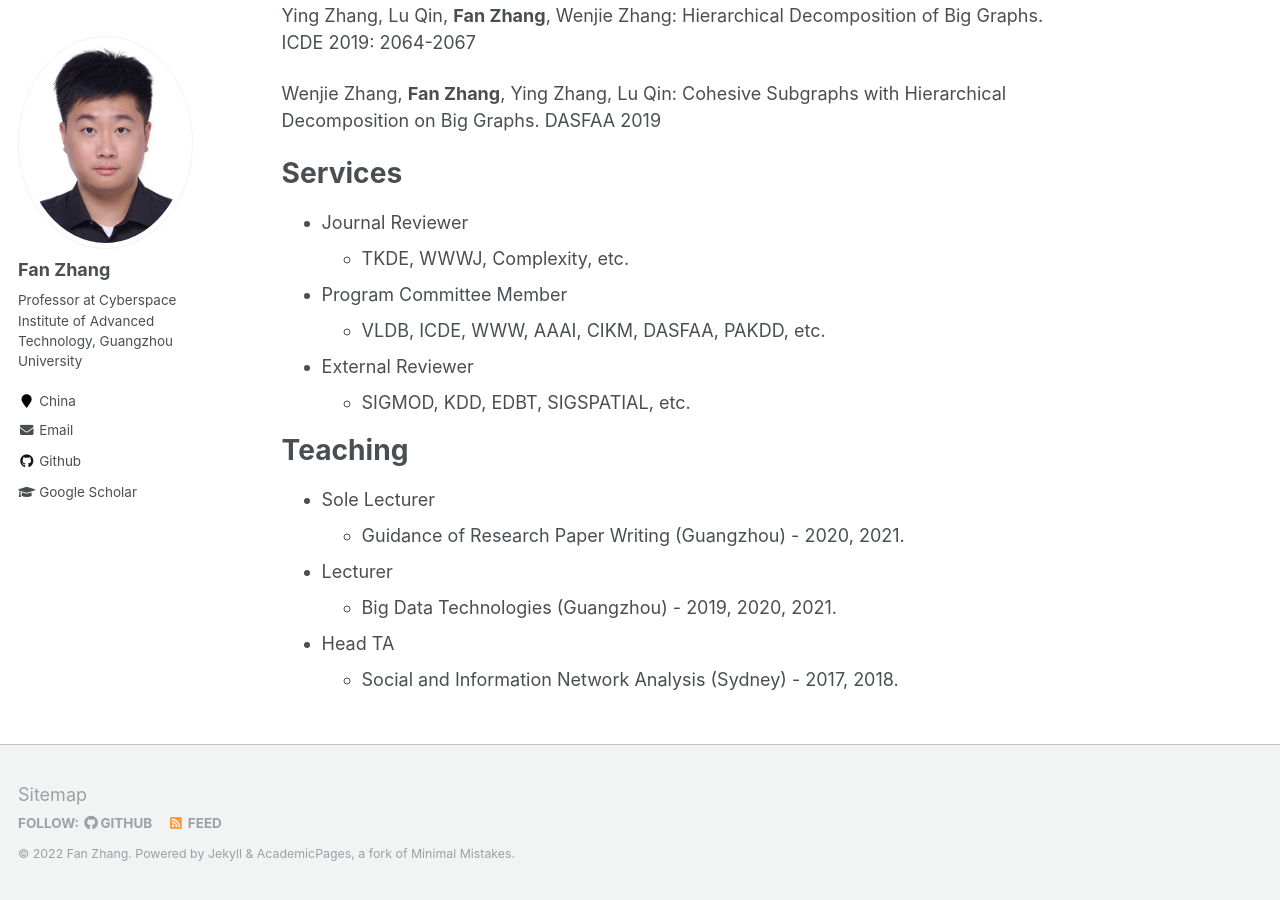
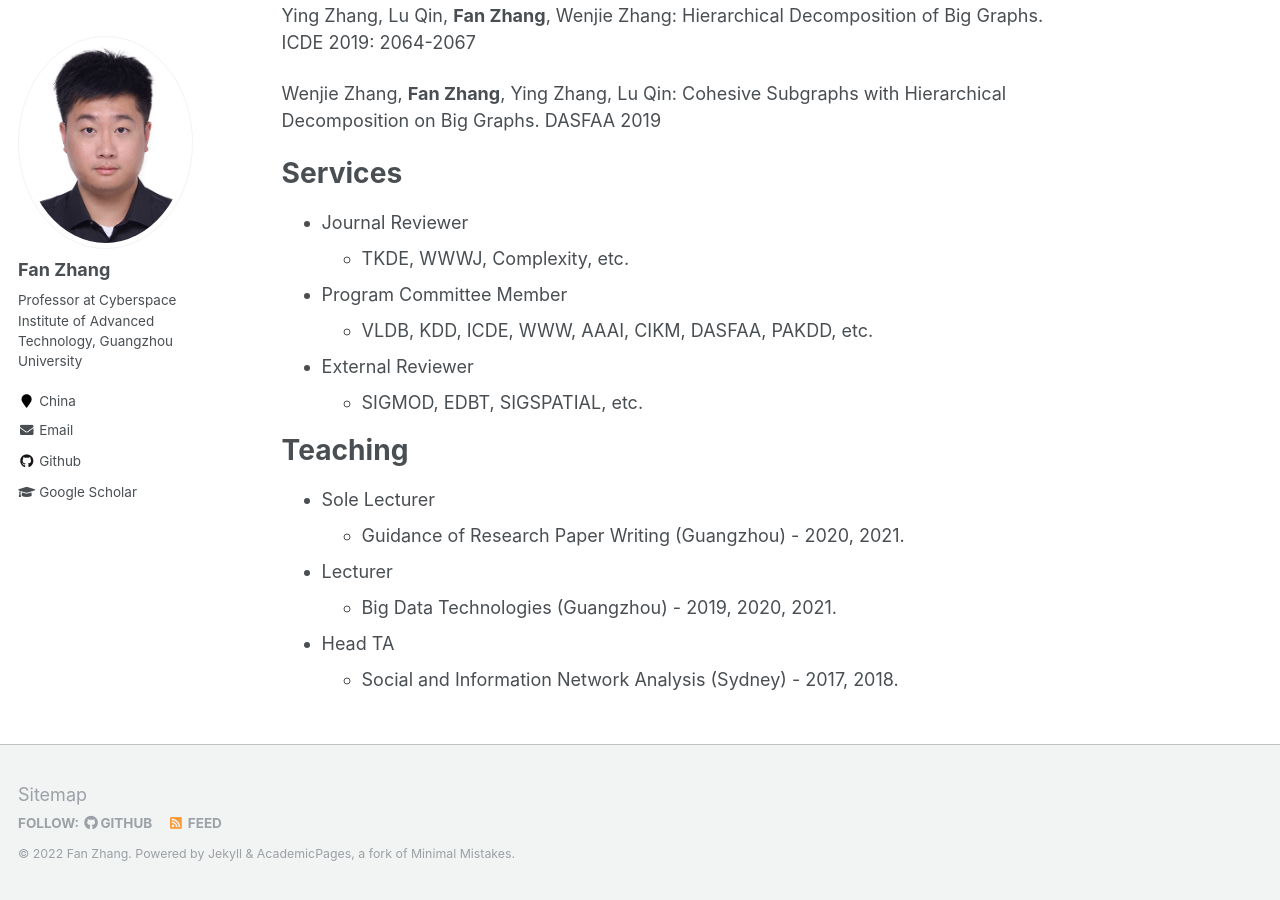
Before and after one commit to fanzhangcs/fanzhangcs.github.io, a Jekyll site: the page built from _pages/about.md, in a window 1280 px wide and 900 px high, scrolled down 3279 px. Built offline with Jekyll 4.4.1, drawn with Linux system fonts in a browser that asks for light colours.

```diff
--- a/_pages/about.md
+++ b/_pages/about.md
@@ -102,10 +102,10 @@ Services
   - TKDE, WWWJ, Complexity, etc.
 
 - Program Committee Member
-  - VLDB, ICDE, WWW, AAAI, CIKM, DASFAA, PAKDD, etc.
+  - VLDB, KDD, ICDE, WWW, AAAI, CIKM, DASFAA, PAKDD, etc.
 
 - External Reviewer
-  - SIGMOD, KDD, EDBT, SIGSPATIAL, etc.
+  - SIGMOD, EDBT, SIGSPATIAL, etc.
 
 Teaching
 ======
```
